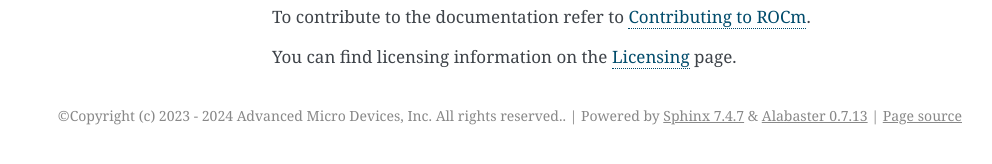
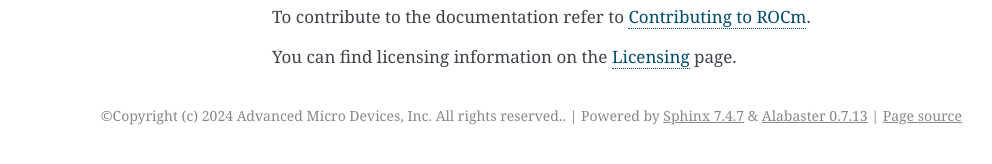
Before and after one commit to ROCm/rocDecode, a Sphinx documentation site: the page built from docs/index.rst, in a window 1280 px wide. Shown: the part 552-716 px from the top of the page, without its empty margins (148-1140 px from the left). Built offline with Sphinx 7.4.7, drawn with Linux system fonts in a browser that asks for light colours.

Commit message:
Update conf.py
copyright

```diff
--- a/docs/conf.py
+++ b/docs/conf.py
@@ -40,7 +40,7 @@ left_nav_title = f"rocdecode {version_number} Documentation"
 # for PDF output on Read the Docs
 project = "rocDecode Documentation"
 author = "Advanced Micro Devices, Inc."
-copyright = "Copyright (c) 2023 - 2024 Advanced Micro Devices, Inc. All rights reserved."
+copyright = "Copyright (c) 2024 Advanced Micro Devices, Inc. All rights reserved."
 version = version_number
 release = version_number
 
```
